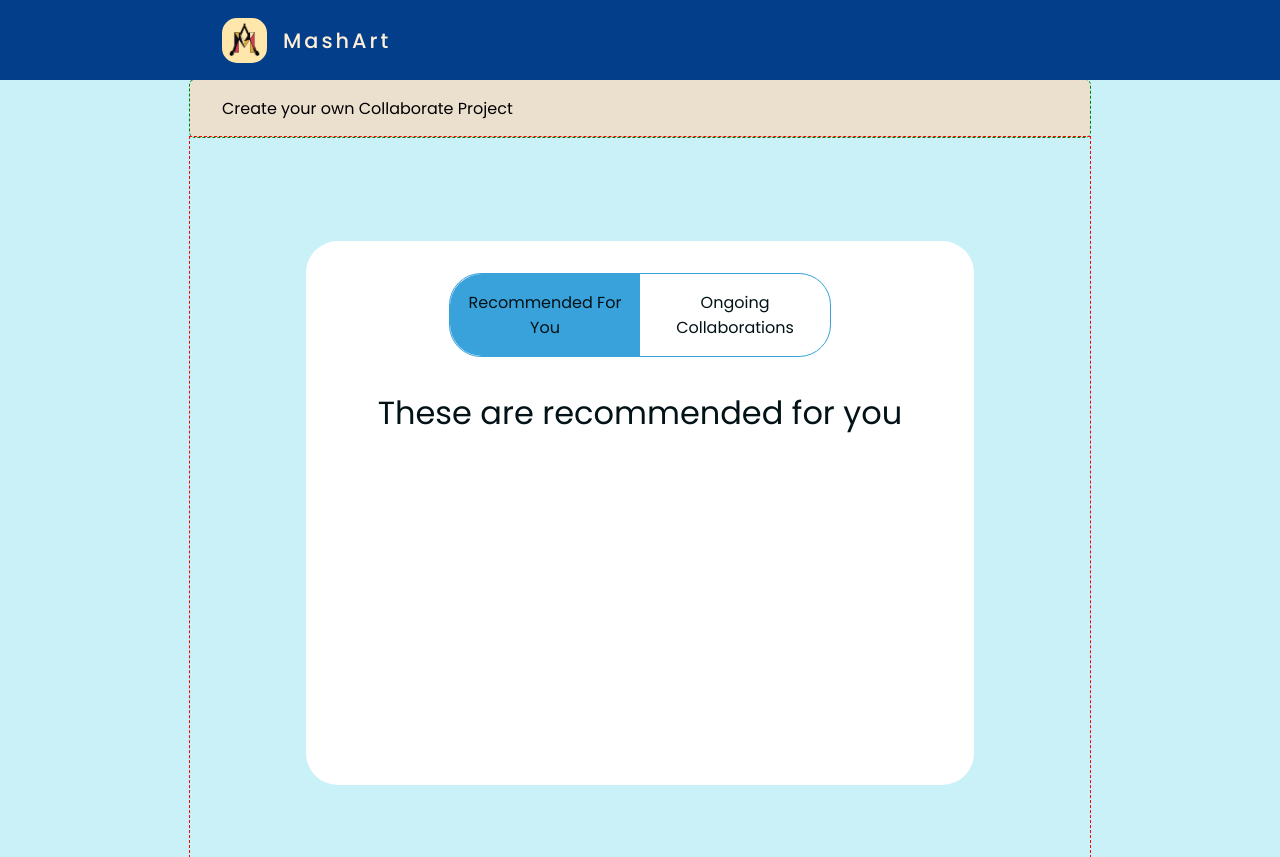
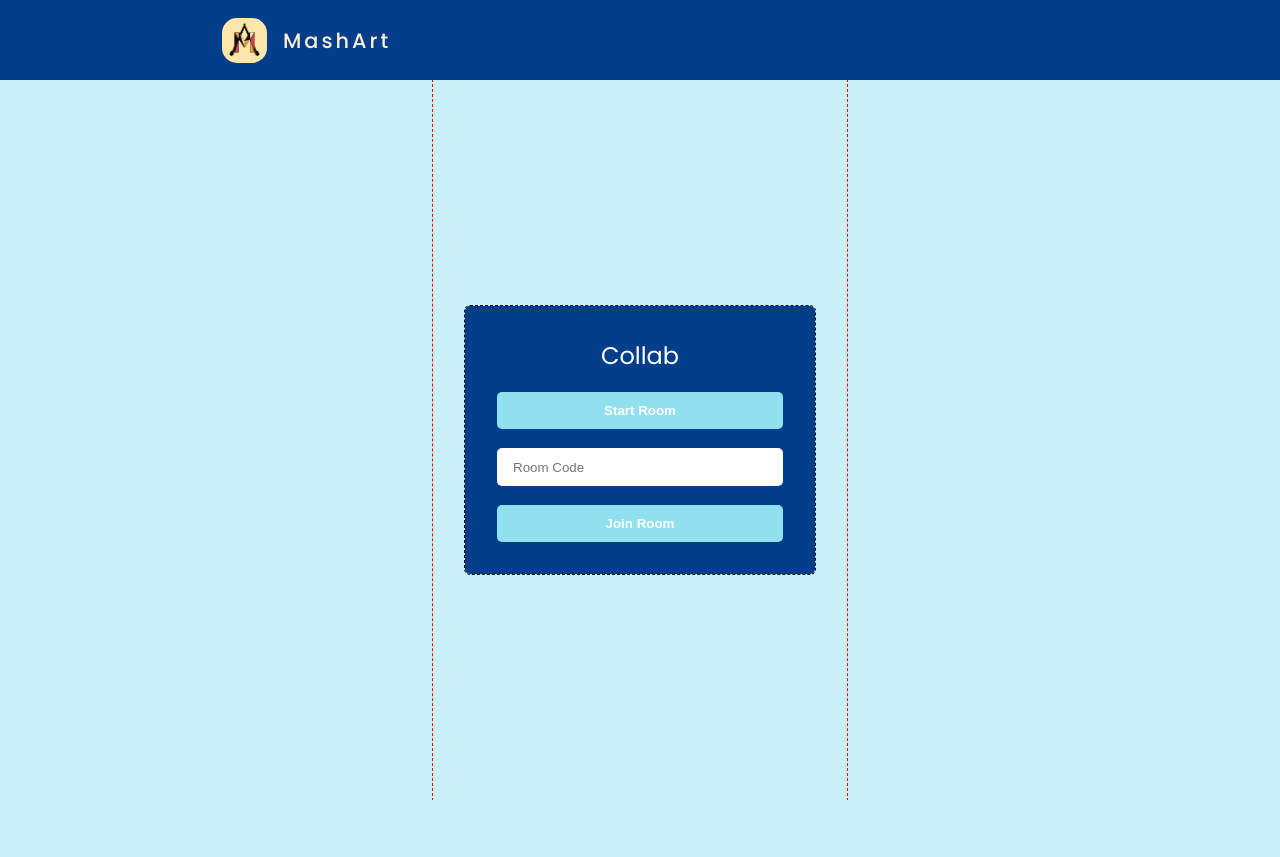
Before and after one commit to HARALARK/MashArt, a React (Create React App) app in the folder mashart/frontend/: page /collab in a window 1280 px wide. After the commit the page ends 800 px from the top, so only its background shows below. Built offline with nearby package versions, Linux system fonts and the light colour scheme; a web font is replaced by a local one.

Commit message:
Initial creation of the screen.

```diff
--- a/mashart/frontend/src/screens/CollabScreen.js
+++ b/mashart/frontend/src/screens/CollabScreen.js
@@ -1,48 +1,71 @@
-import React from "react"
+import React, {useState} from "react"
+import { useDispatch, useSelector } from "react-redux";
 import Tabs from "../components/TabComponent/Tabs";
 import styled from "styled-components"
+import Message from "../components/styled-components/Message"
+import device from "../screen_sizes/devices"
+import { Input } from "../components/styled-components/Input";
 
-import device from "../screen_sizes/devices"
+
+
 const CollabScreen = () => {
 
 
+    const [roomCode] = useState("")
+
+    const userLogin = useSelector((state) => state.userLogin)
+    const { loading, userInfo, error } = userLogin
+
     return (
-        <>
-
-            <CreateCollab>
-                <CollabHolder>
-                    <p className="heading"> Create your own Collaborate Project </p>
-                </CollabHolder>
-            </CreateCollab>
+        <Hero>
             <Container>
 
-                <Tabs />
+                <div className="join-container">
+                    <Form>
+                        <p className="heading">Collab</p>
+                        {loading && <Message>Loading...</Message>}
+                        {error && <Message variant="error">{error}</Message>}
+                        <SubmitButton type = "button" value="Start Room"  />
+
+
+                        <Input
+                            type="text"
+                            placeholder="Room Code"
+                            // Need something here to search for valid room
+                            required
+                        />
+
+                        <SubmitButton type = "button" value="Join Room"  />
+                    </Form>
+                </div>
             </Container>
-
-        </>
+        </Hero>
 
     )
 }
 
-const CreateCollab = styled.div`
-
-`
-const PostsDisplay = styled.div `
+const Hero = styled.section`
+  width: 100%;
   display: flex;
-    color: white;
-    height: 100%;
-    width: 50%;
+  justify-content: center;
+  align-items: center;
 `
 
 const Container = styled.div`
   display: flex;
-    align-items: inline;
-    // overflow-y: scroll;
-    // overflow-style: none;
+  align-items: center;
+  justify-content: center;
+
   height: calc(100vh - 80px);
 
   .design-container {
     display: none;
+  }
+
+  .heading {
+    color: var(--light);
+    font-size: 1.5rem;
+    text-align: center;
   }
 
   @media ${device.laptop} {
@@ -50,28 +73,38 @@ const Container = styled.div`
     height: calc(100vh - 80px);
     justify-content: space-between;
     gap: 2rem;
-    padding: 3rem 2rem;
+    padding: 0 2rem;
 
-        .design-container {
-            display: inline-block;
-        }
   }
 
-    outline: 1px dashed red;  For debugging
+  outline: 1px dashed red;
 `
 
-const CollabHolder = styled.div`
-background-color: #EBDFCE;
-padding: 1rem 2rem;
-align-items: inline;
+const Form = styled.form`
+  background-color: var(--secondary);
+  padding: 2rem 2rem;
   border-radius: 5px;
 
-height: 40%;
-width: 100%;
+  width: 350px;
+
   display: flex;
   flex-direction: column;
   gap: 1.2rem;
-outline: 1px dashed green;
+
+  outline: 1px dashed black;
+`
+
+const SubmitButton = styled(Input)`
+  background-color: var(--primary);
+  color: var(--light);
+  font-weight: 600;
+  margin: 0rem 0 0rem;
+
+  cursor: pointer;
+
+  &:hover {
+    background-color: var(--primary-dark);
+  }
 `
 
 export default CollabScreen;
```
Lines whose indentation alone changed are shown as unchanged.
